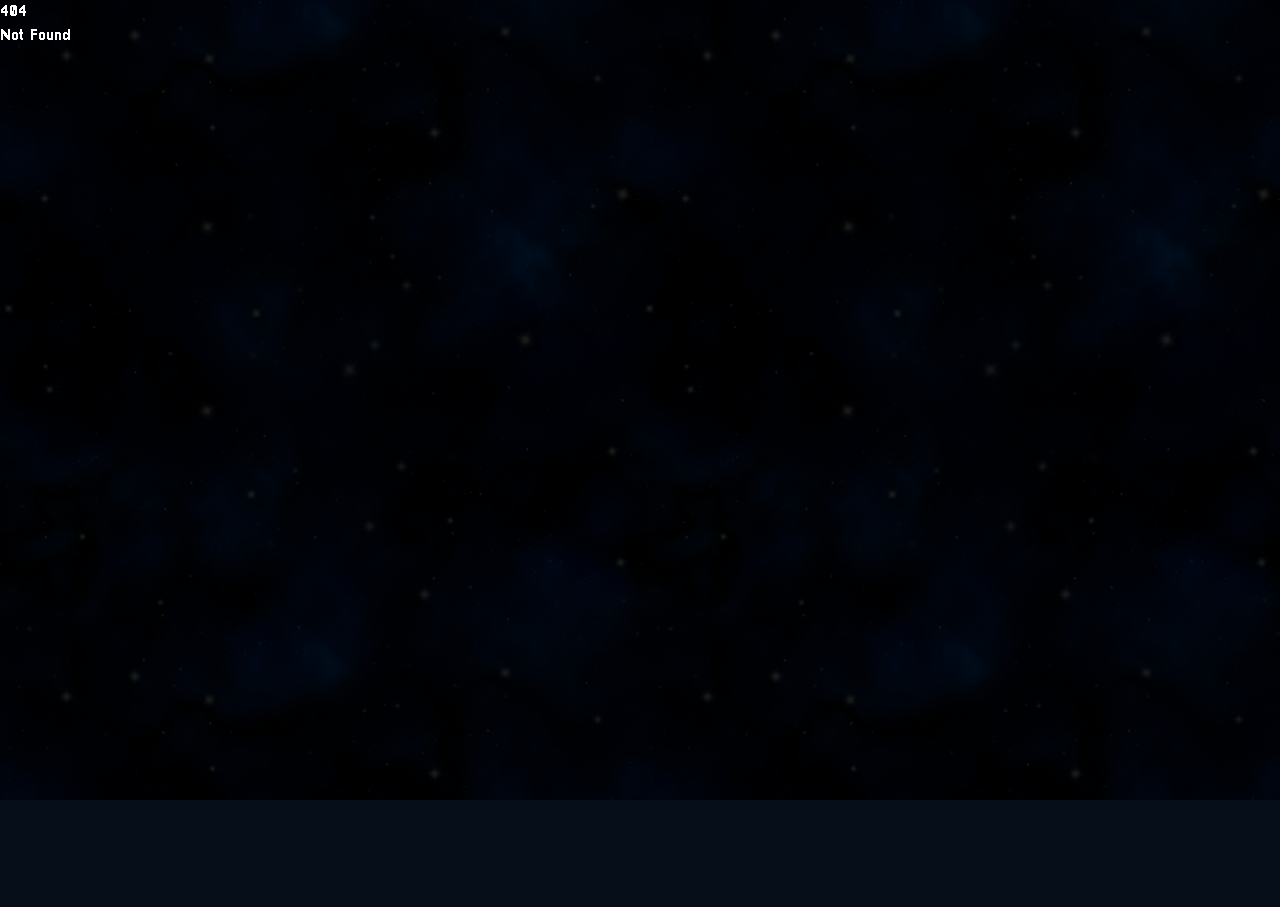
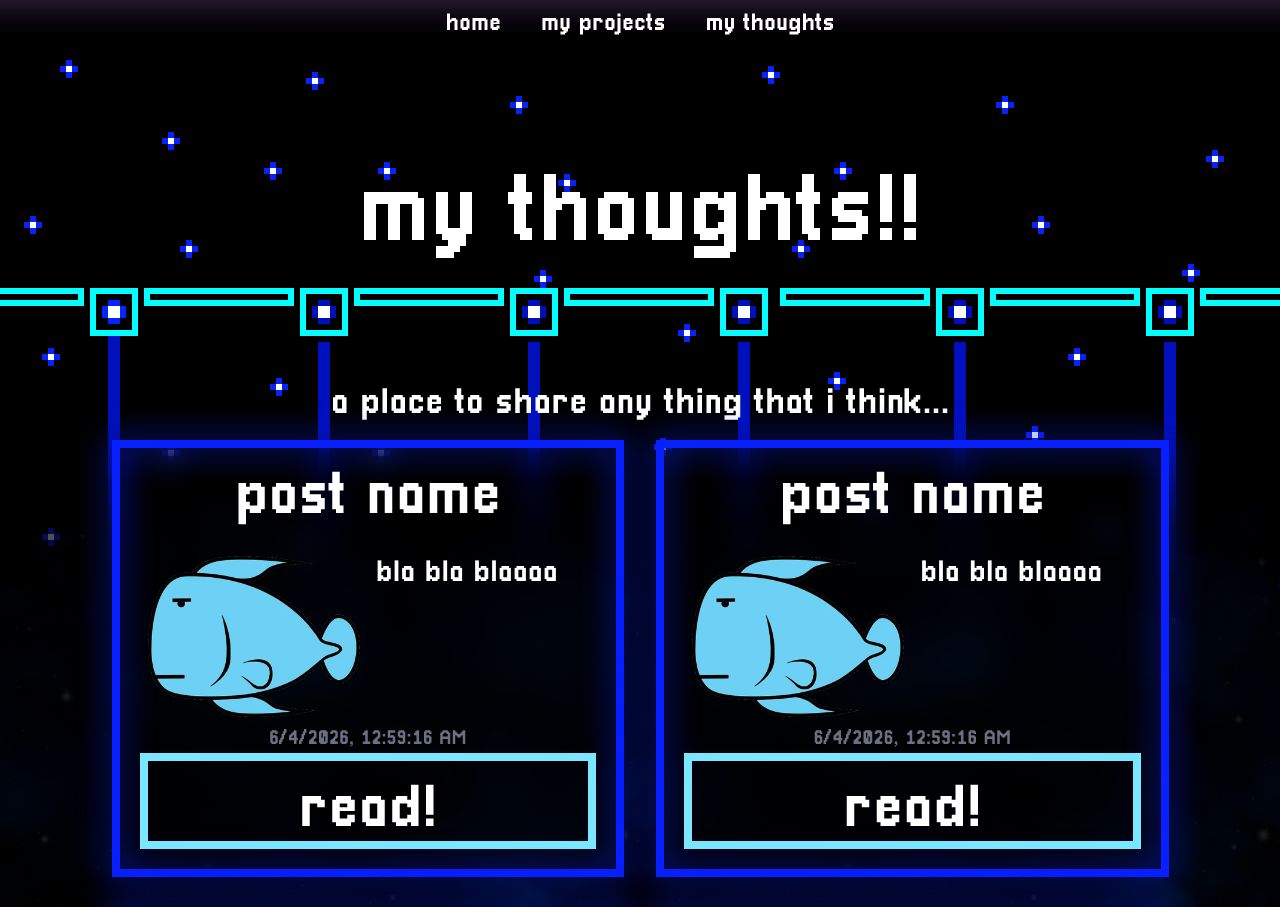
Before and after one commit to Nibbl-z/nibblz.xyz, a SvelteKit app: page /thoughts in a window 1280 px wide. Before the commit this address had no page. Shown: the top 907 px of the page. Before the commit the page ends 800 px from the top, so only its background shows below. Built offline with nearby package versions, Linux system fonts and the light colour scheme.

Commit message:
feat: :sparkles: add all frontend stuff for thoughts page

```diff
--- /dev/null
+++ b/src/components/Post.svelte
@@ -0,0 +1,46 @@
+<script lang="ts">
+    import { fade } from 'svelte/transition';
+    import { onMount } from "svelte";
+
+    let {name, image, description, timestamp, click}: {
+        name: string,
+        image: string,
+        description: string,
+        timestamp: number,
+        click: Function
+    } = $props()
+
+    let inView = $state(false)
+    let element: Element;
+
+    onMount(() => {
+        const observer = new IntersectionObserver((entries) => {
+            entries.forEach((entry) => {
+                inView = entry.isIntersecting
+            });
+        });
+
+        const date = new Date(timestamp * 1000)
+        console.log(date.toLocaleString())
+
+        observer.observe(element);
+    })
+</script>
+
+
+<div bind:this={element}>
+    <div class="border-8 border-[#0821FF] backdrop-blur-lg m-4" class:notvisible={!inView} class:fade>
+        <div class="w-full h-full absolute outline-8 outline-[#0821FF] blur-lg -z-10"></div>
+        <div class="p-5">
+            <h1 class="text-4xl lg:text-6xl text-center">{name}</h1>
+            <div class="flex xl:flex-row flex-col pt-5">
+                <img src={image} alt={name} class="xl:w-[50%] max-h-50 object-contain p-2 rounded-2xl"/>
+                <p class="text-2xl lg:text-3xl xl:w-[50%] p-2">{description}</p>
+            </div>
+            <p class="text-xl text-center text-gray-500!">{new Date(timestamp * 1000).toLocaleString()}</p>
+            <button class="w-full pt-5 border-8 border-[#7BE7FF] hover:border-blue-500 transition-all relative" onclick={() => click()}>
+                <p class="text-center text-6xl">read!</p>
+            </button>
+        </div>
+    </div>
+</div>
--- a/src/routes/layout.css
+++ b/src/routes/layout.css
@@ -18,15 +18,17 @@ body {
 
 }
 
-h1, p, a {
+h1, h2, h3, p, a, li {
     color: white;
     font-family: Pixellari;
     white-space: pre-line;
 }
 
 h1 {
-    overflow: hidden
+  overflow: hidden;
+
 }
+
 
 #social:hover {
   color: blue
@@ -86,3 +88,13 @@ h1 {
 .notvisible {
   opacity: 0.3;
 }
+
+.thoughtopen {
+  transition: opacity 1s ease;
+  opacity: 0.0;
+}
+
+.thoughtclosed {
+  transition: opacity 1s ease;
+  opacity: 1.0;
+}
--- /dev/null
+++ b/src/routes/thoughts/+page.svelte
@@ -0,0 +1,94 @@
+<script lang="ts">
+    import { marked, Renderer, type Tokens } from "marked";
+    import Post from "../../components/Post.svelte";
+    import Topbar from "../../components/Topbar.svelte";
+    import { fade } from 'svelte/transition';
+    import { Tween } from "svelte/motion";
+    import { linear } from "svelte/easing";
+
+    const renderer = new Renderer()
+
+    renderer.heading = (token: Tokens.Heading) => {
+        const {text, depth} = token
+        const levels: Record<number, string> = {
+            1: "text-5xl",
+            2: "text-4xl",
+            3: "text-3xl"
+        }
+
+        return `<h${depth} class="${levels[depth]}">${text}</h${depth}>`
+    }
+
+    const opacity = new Tween(0, {
+        duration: 200,
+        easing: linear
+    })
+
+    renderer.list = (token: Tokens.List) => {
+        const items = token.items.map(item => {
+            return `<li>${item.text}</li>`
+        }).join("\n")
+
+        if (token.ordered) {
+            return `<ol class="list-decimal pl-5">${items}</ol>`
+        } else {
+            return `<ul class="list-disc pl-5">${items}</ul>`
+        }
+    }
+
+    marked.use({renderer})
+
+    let postOpen = $state(false)
+
+    function openPost() {
+        postOpen = true
+        opacity.set(1.0)
+    }
+
+    function closePost() {
+        postOpen = false
+        opacity.set(0.0)
+    }
+</script>
+
+<div class="fixed w-screen h-screen z-9 p-0 backdrop-blur-sm" style="opacity: {opacity.current}; pointer-events: {postOpen ? "auto" : "none"}">
+    <button class="w-[10em] border-8 m-3 border-[#7BE7FF] hover:border-blue-500 transition-all absolute z-10" onclick={closePost}>
+        <div class="w-full h-full absolute bg-black -z-9 opacity-70"></div>
+        <div class="p-2">
+            <p class="text-center text-6xl">back</p>
+        </div>
+    </button>
+
+    <div class="w-full h-full md:p-30 p-5 pt-30">
+        <div class="border-8 border-[#0821FF] backdrop-blur-lg w-full h-full ">
+            <div class="w-full h-full absolute outline-8 outline-[#0821FF] blur-lg -z-10"></div>
+            <div class="w-full h-full absolute bg-black -z-9 opacity-70"></div>
+            <div class="p-5">
+                <p class="text-6xl text-center">title</p>
+                <div>
+                    {@html marked.parse("# helloo \n ## hello! \n ### hellooooo !!!! \n **hai!!!** and *hai* \n- big things are happening \n- reallly big things")}
+                </div>
+            </div>
+        </div>
+    </div>
+</div>
+
+<Topbar/>
+
+<div class="w-full h-110 md:h-150 absolute -z-10">
+    <img src="../banner2.png" alt="banner2" class="w-full h-full object-cover object-top-left mask-b-from-70% animate-fadein" style="image-rendering: pixelated;">
+</div>
+<div class="w-full flex-col pt-80 lg:pt-30">
+    <h1 class="text-6xl lg:text-8xl text-center w-full text-shadow-lg/50 animate-fadein">my thoughts!!</h1>
+</div>
+
+<div class="pt-30">
+    <p class="text-4xl text-center pl-3 pr-3 opacity-0" style="animation: fadein 1s 1 0.1s; animation-fill-mode: forwards">a place to share any thing that i think...</p>
+</div>
+
+<div class="flex flex-row items-center flex-wrap justify-center pl-5 pr-5">
+    <Post name="post name" description="bla bla blaaaa" image="/biribiriuo.webp" timestamp={1780534756} click={openPost}/>
+    <Post name="post name" description="bla bla blaaaa" image="/biribiriuo.webp" timestamp={1780534756} click={openPost}/>
+    <Post name="post name" description="bla bla blaaaa" image="/biribiriuo.webp" timestamp={1780534756} click={openPost}/>
+    <Post name="post name" description="bla bla blaaaa" image="/biribiriuo.webp" timestamp={1780534756} click={openPost}/>
+</div>
```
Also changed, not shown: package.json (+6 -3 lines), 1 other file (tests, documents, lock files or other folders).
